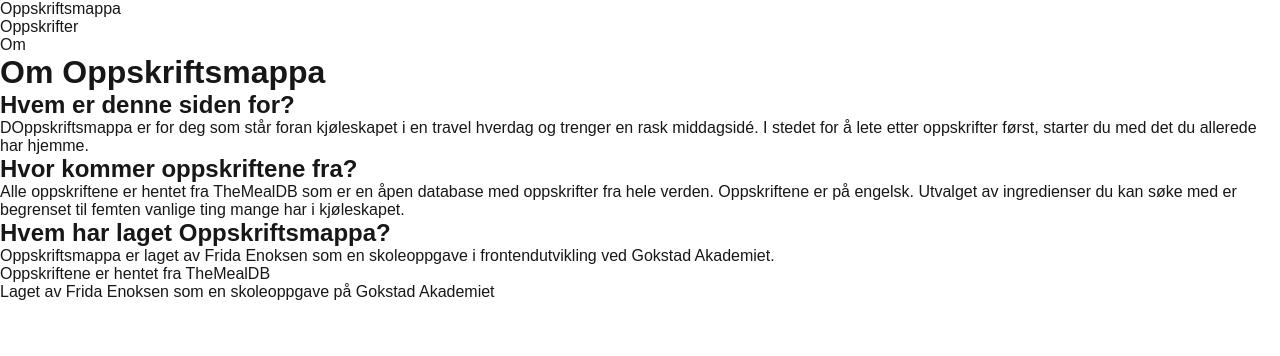
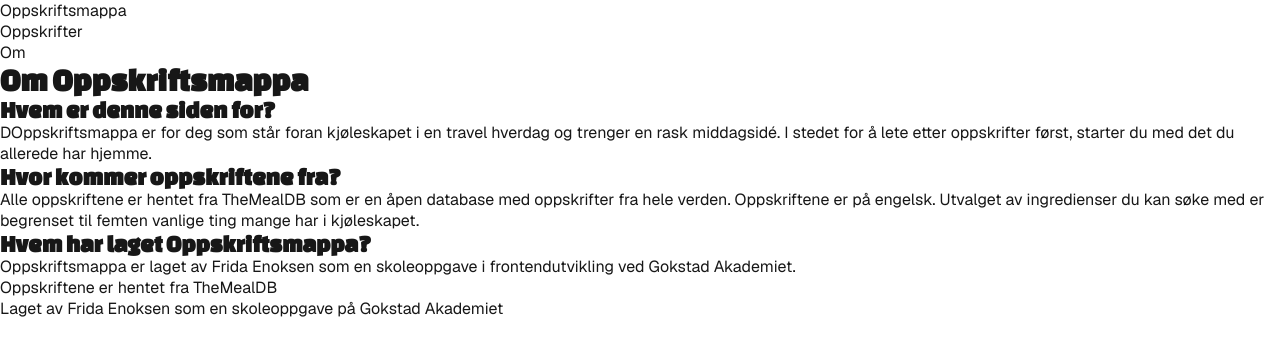
Before and after one commit to fridaenoksen-dev/oppskriftsmappa, a Next.js app: page /about in a window 1280 px wide. Shown: the top 356 px of the page. Built offline with nearby package versions, Linux system fonts and the light colour scheme.

Commit message:
Added Changa One font for headings and uses Geist

```diff
--- a/app/globals.css
+++ b/app/globals.css
@@ -26,9 +26,17 @@ body {
   flex-direction: column;
   color: var(--foreground);
   background: var(--background);
-  font-family: Arial, Helvetica, sans-serif;
+  font-family: var(--font-geist-sans);
   -webkit-font-smoothing: antialiased;
   -moz-osx-font-smoothing: grayscale;
+}
+
+h1,
+h2,
+h3,
+h4,
+h5 {
+  font-family: var(--font-changa), sans-serif;
 }
 
 * {
--- a/app/layout.tsx
+++ b/app/layout.tsx
@@ -1,7 +1,7 @@
 import Header from "@/components/Header";
 import Footer from "@/components/Footer";
 import { Metadata } from "next";
-import { Geist, Geist_Mono } from "next/font/google";
+import { Geist, Geist_Mono, Changa_One } from "next/font/google";
 import "./globals.css";
 
 const geistSans = Geist({
@@ -14,14 +14,23 @@ const geistMono = Geist_Mono({
   subsets: ["latin"],
 });
 
+const changaOne = Changa_One({
+  variable: "--font-changa",
+  weight: "400",
+  subsets: ["latin"],
+});
+
 export const metadata: Metadata = {
   title: "Oppskriftsmappa",
-  description: "Dine favoritt oppskrifter i en hektisk hverdag",
+  description: "Dine favorittoppskrifter i en hektisk hverdag",
 };
 
 export default function RootLayout({ children }: LayoutProps<"/">) {
   return (
-    <html lang="nb" className={`${geistSans.variable} ${geistMono.variable}`}>
+    <html
+      lang="nb"
+      className={`${geistSans.variable} ${geistMono.variable} ${changaOne.variable}`}
+    >
       <body>
         <Header />
         <main>{children}</main>
```
